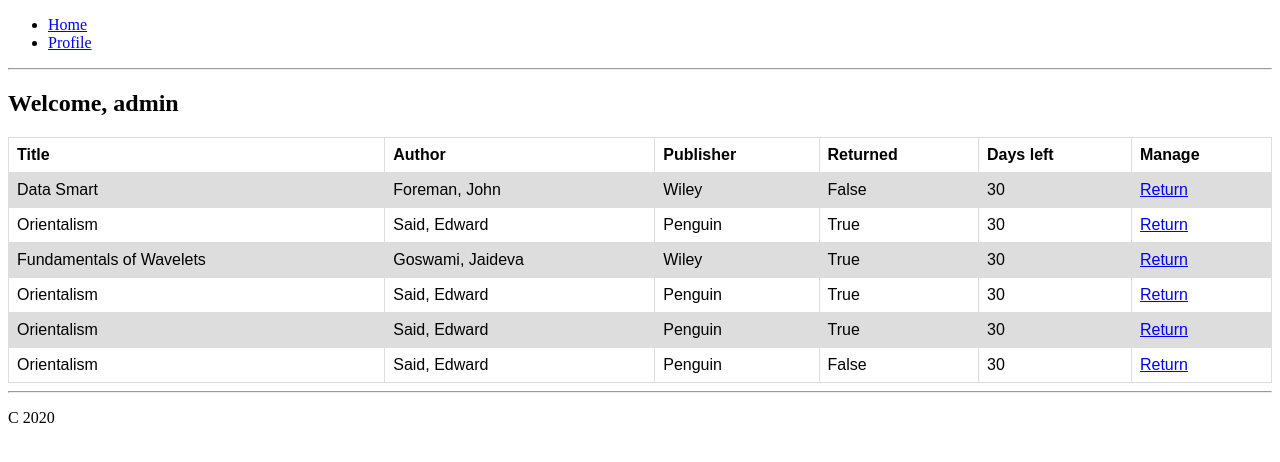
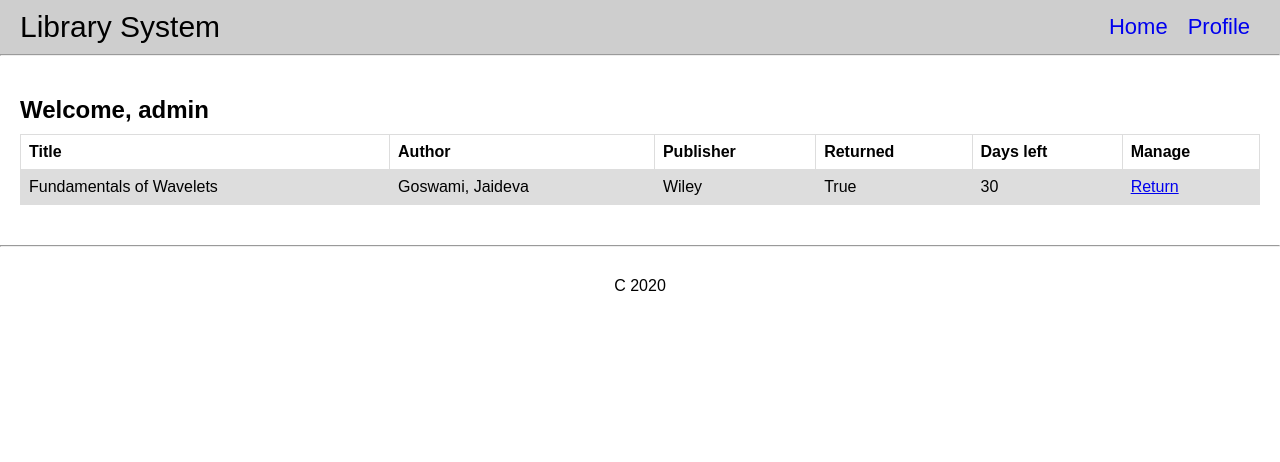
Before and after one commit to advename/Django-library-system, a Django app: page /user/profile/ in a window 1280 px wide. Shown: the top 462 px of the page. Run offline with Django 3.2, Linux system fonts and the light colour scheme; a user stored in the database is signed in; data comes from the database, SQL or seed files in the repository.

Commit message:
Changed Models from Book -> Items + updated UI/UX and changed minor methods

```diff
--- a/library_system/library_app/models.py
+++ b/library_system/library_app/models.py
@@ -6,26 +6,36 @@ from datetime import datetime, timedelta
 # Create your models here.
 
 
-class Book(models.Model):
+class Item(models.Model):
     title = models.CharField(max_length=200)
     author = models.CharField(max_length=200)
     publisher = models.CharField(max_length=200)
     is_available = models.BooleanField(default=True)
 
+    TYPE_CHOICES = [
+        ('book', "Book"),
+        ('magazine', "Magazine"),
+    ]
+    item_type = models.CharField(
+        max_length=100, choices=TYPE_CHOICES, default='book')
+
     def __str__(self):
         return f"{self.title} - {self.author}"
 
 
-class BookLoan(models.Model):
+class ItemLoan(models.Model):
     user = models.ForeignKey(User, on_delete=models.CASCADE)
-    book = models.ForeignKey(Book, on_delete=models.CASCADE)
+    item = models.ForeignKey(Item, on_delete=models.CASCADE)
     loaned_timestamp = models.DateTimeField(auto_now_add=True)
     returned_timestamp = models.DateTimeField(null=True)
 
     def __str__(self):
-        return f"{self.book.title} - {self.user.username}"
+        return f"{self.item.title} - {self.user.username}"
 
     def daysLeft(self):
         date_to_return = self.loaned_timestamp + timedelta(days=30)
         days_left = (date_to_return - self.loaned_timestamp).days
         return days_left
+
+    def is_available(self):
+        return True if returned_timestamp != NULL else False
--- a/library_system/library_system/settings.py
+++ b/library_system/library_system/settings.py
@@ -120,6 +120,9 @@ USE_TZ = True
 # https://docs.djangoproject.com/en/3.0/howto/static-files/
 
 STATIC_URL = '/static/'
+STATICFILES_DIRS = [
+    ("global", os.path.join(BASE_DIR, "static/")),
+]
 
 # Login URL
 LOGIN_REDIRECT_URL = "/user/"
--- /dev/null
+++ b/library_system/static/styles.css
@@ -0,0 +1,69 @@
+*,
+*:after,
+*:before {
+  font-family: sans-serif;
+  margin: 0px;
+  padding: 0px;
+  box-sizing: border-box;
+}
+body {
+  width: 100vw;
+  max-width: 100%;
+  margin: 0 auto;
+  position: relative;
+}
+
+header {
+  width: 100%;
+  display: flex;
+  justify-content: space-between;
+  padding: 10px 20px;
+  background: #cecece;
+}
+
+header p {
+  font-size: 30px;
+}
+
+nav ul {
+  display: flex;
+  list-style: none;
+  align-items: center;
+  height: 100%;
+}
+
+nav ul li a {
+  padding: 5px 10px;
+  font-size: 22px;
+  text-decoration: none;
+}
+
+main {
+  width: calc(100vw - 40px);
+  margin: 0 auto;
+  max-width: 100%;
+  position: relative;
+  padding: 40px 0px;
+}
+
+table {
+  margin-top: 10px;
+  border-collapse: collapse;
+  width: 100%;
+}
+
+td,
+th {
+  border: 1px solid #dddddd;
+  text-align: left;
+  padding: 8px;
+}
+
+tr:nth-child(even) {
+  background-color: #dddddd;
+}
+
+footer p {
+  padding-top: 30px;
+  text-align: center;
+}
--- a/library_system/templates/base.html
+++ b/library_system/templates/base.html
@@ -3,12 +3,17 @@
   <head>
     <meta charset="UTF-8" />
     <meta name="viewport" content="width=device-width, initial-scale=1.0" />
+
+    {% load static %}
+    <link rel="stylesheet" href="{% static "global/styles.css" %}">
+
     <title>
       {% block title %} <!-- Text inserted from another template--> {% endblock title %} - Library
     </title>
   </head>
   <body>
     <header>
+      <p>Library System</p>
       <nav>
         <ul>
           <li><a href="{% url 'library_app:index' %}">Home</a></li>
--- a/library_system/templates/user_app/profile.html
+++ b/library_system/templates/user_app/profile.html
@@ -2,27 +2,13 @@
 
 <!-- Main page stuff -->
 {% block content %}
-<style>
-table {
-  font-family: arial, sans-serif;
-  border-collapse: collapse;
-  width: 100%;
-}
 
-td, th {
-  border: 1px solid #dddddd;
-  text-align: left;
-  padding: 8px;
-}
-
-tr:nth-child(even) {
-  background-color: #dddddd;
-}
-</style>
 
 <div>
   <h2>Welcome, {{user.username}}</h2>
   <div>
+    {% if itemloans.count %}
+      <!-- Only display items when there are items to display -->
       <table>
         <tr>
           <th>Title</th>
@@ -32,17 +18,21 @@ tr:nth-child(even) {
           <th>Days left</th>
           <th>Manage</th>
         </tr>
-      {% for bookloan in bookloans %}
+        {% for itemloan in itemloans %}
         <tr>
-        <td>{{bookloan.book.title}}</td>
-        <td>{{bookloan.book.author}}</td>
-        <td>{{bookloan.book.publisher}}</td>
-        <td>{% if bookloan.returned_timestamp == NULL  %} False  {% else %} True {% endif %} </td>
-        <td>{{bookloan.daysLeft}}</td>
-        <td> <a href="{% url "user_app:return_item" "book" bookloan.book.id %}">Return</a> </td>
+          <td>{{itemloan.item.title}}</td>
+          <td>{{itemloan.item.author}}</td>
+          <td>{{itemloan.item.publisher}}</td>
+          <td>{% if itemloan.returned_timestamp == NULL  %} False  {% else %} True {% endif %} </td>
+          <td>{{itemloan.daysLeft}}</td>
+          <td> <a href="{% url "user_app:return_item" itemloan.item.item_type itemloan.item.id %}">Return</a> </td>
         </tr>
         {% endfor %}
       </table>
+    {% else %}
+      <!--No items available, show message -->
+      <p>No items available.</p>
+    {% endif %}
   </div>
 </div>
 {% endblock content%}
--- a/library_system/user_app/views.py
+++ b/library_system/user_app/views.py
@@ -2,10 +2,10 @@ from django.shortcuts import render, get_object_or_404, reverse
 from django.contrib.auth import authenticate, login as dj_login
 from django.http import HttpResponseRedirect
 from django.contrib.auth.decorators import login_required
-from library_app.models import Book, BookLoan
+from library_app.models import Item, ItemLoan
 from django.utils import timezone
 
-book_limit = 2
+item_limit = 2
 
 
 # Create your views here.
@@ -31,60 +31,55 @@ def login(request):
 
 @login_required
 def profile(request):
-    # Show all the books a user has loaned
+    # Show all the items a user has loaned
 
-    # From Book, get
+    # From item, get
     user = request.user  # currently logged in user
-    bookloans = BookLoan.objects.filter(user=user)
-    context = {"bookloans": bookloans, "user": user}
+    itemloans = ItemLoan.objects.filter(user=user)
+    context = {"itemloans": itemloans, "user": user}
     return render(request, "user_app/profile.html", context)
 
 
 @login_required
 def loan_item(request, type, id):
-    if type == "book":
-        book = get_object_or_404(Book, id=id)
+    # The type parameter is currently not used, but you never know... :-)
+    item = get_object_or_404(Item, id=id)
 
-        # 1. Get all records with the requested book id
-        # 2. Of all those books, get the ones who have a returned_timestamp with value NULL (this means that the book is loaned)
-        # 3. Get the count number of it, which we can use to do an if else statement on
-        #           BookLoaned1 -> loaned_timestamp = 3273193712; returned_timestamp = 324324324234324
-        #           BookLoaned2 -> loaned_timestamp = 3273193712; returned_timestamp = 234234324324324
-        #           BookLoaned3 -> loaned_timestamp = 3273193712; returned_timestamp = NULL
-        loaned_books_list = BookLoan.objects.filter(
-            book=book).filter(returned_timestamp__isnull=True).count()
+    # 1. Get all records with the requested item id
+    # 2. Of all those items, get the ones who have a returned_timestamp with value NULL (this means that the item is loaned)
+    # 3. Get the count number of it, which we can use to do an if else statement on
+    #           itemLoaned1 -> loaned_timestamp = 3273193712; returned_timestamp = 324324324234324
+    #           itemLoaned2 -> loaned_timestamp = 3273193712; returned_timestamp = 234234324324324
+    #           itemLoaned3 -> loaned_timestamp = 3273193712; returned_timestamp = NULL
+    loaned_items_list = ItemLoan.objects.filter(
+        item=item).filter(returned_timestamp__isnull=True).count()
 
-        # If the query returns 0, then the book is not loaned at the moment -> available
-        if loaned_books_list == 0:
+    # If the query returns 0, then the item is not loaned at the moment -> available
+    if loaned_items_list == 0:
 
-            # Check if we have reached the max amount of books we can rent
-            books_loaned_amount = (BookLoan.objects.filter(
-                user=request.user) & BookLoan.objects.filter(returned_timestamp__isnull=True)).count()
+        # Check if we have reached the max amount of items the user can rent
+        items_loaned_amount = (ItemLoan.objects.filter(
+            user=request.user) & ItemLoan.objects.filter(returned_timestamp__isnull=True)).count()
 
-            if books_loaned_amount < book_limit:
-                book.is_available = False
-                book.save()
-                BookLoan.objects.create(book=book, user=request.user)
+        if items_loaned_amount < item_limit:
+            item.is_available = False
+            item.save()
+            ItemLoan.objects.create(item=item, user=request.user)
 
     return HttpResponseRedirect(reverse("library_app:index"))
 
 
 @login_required
 def return_item(request, type, id):
-    # Check the type, book or magazine
-    if type == "book":
-        book = get_object_or_404(Book, id=id)
+    # The type parameter is currently not used, but you never know... :-)
+    item = get_object_or_404(
+        Item, id=id, itemloan__returned_timestamp__isnull=True, itemloan__user=request.user)
 
-        # Check if we currently have loaned the book? (This means we have it inside BookLoan and the returned_timestamp has no value)
-        booksloaned = BookLoan.objects.filter(
-            book=book, returned_timestamp__isnull=True, user=request.user).count()
-        if booksloaned > 0:
-            # We are the ones who have loaned the requested book
-            book.is_available = True
-            book.save()
-            loaned_book = BookLoan.objects.filter(
-                book=book).get(returned_timestamp__isnull=True)
-            loaned_book.returned_timestamp = timezone.now()
-            loaned_book.save()
+    item.is_available = True
+    item.save()
+    loaned_item = ItemLoan.objects.filter(
+        item=item).get(returned_timestamp__isnull=True)
+    loaned_item.returned_timestamp = timezone.now()
+    loaned_item.save()
 
     return HttpResponseRedirect(reverse("user_app:profile"))
```
Also changed, not shown: library_system/library_app/admin.py (+5 -5 lines), library_system/library_app/views.py (+4 -8 lines), library_system/templates/library_app/index.html (+27 -6 lines), library_system/db.sqlite3, library_system/library_app/migrations/0007_auto_20200329_1714.py (added). Lines whose indentation alone changed are shown as unchanged.
